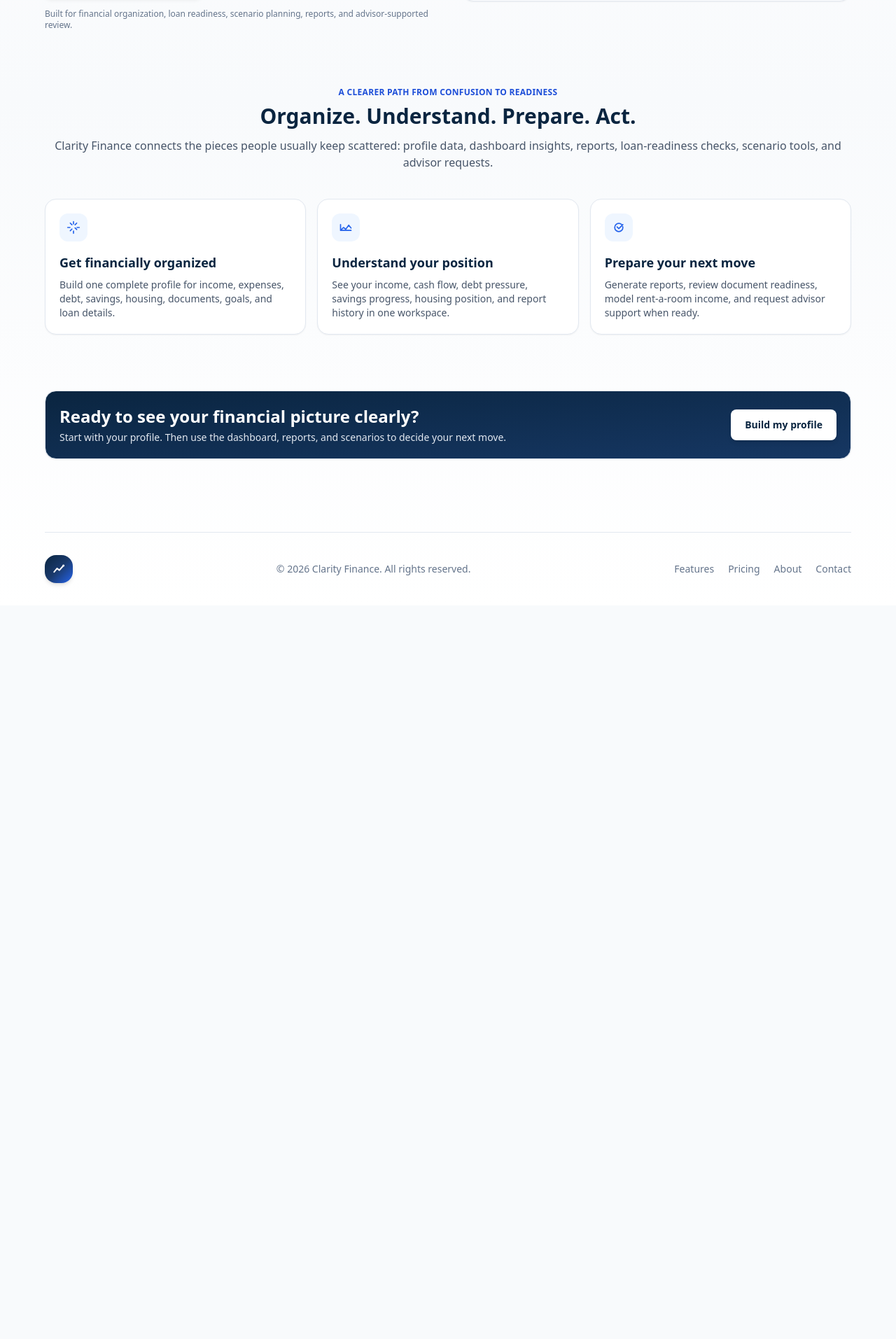
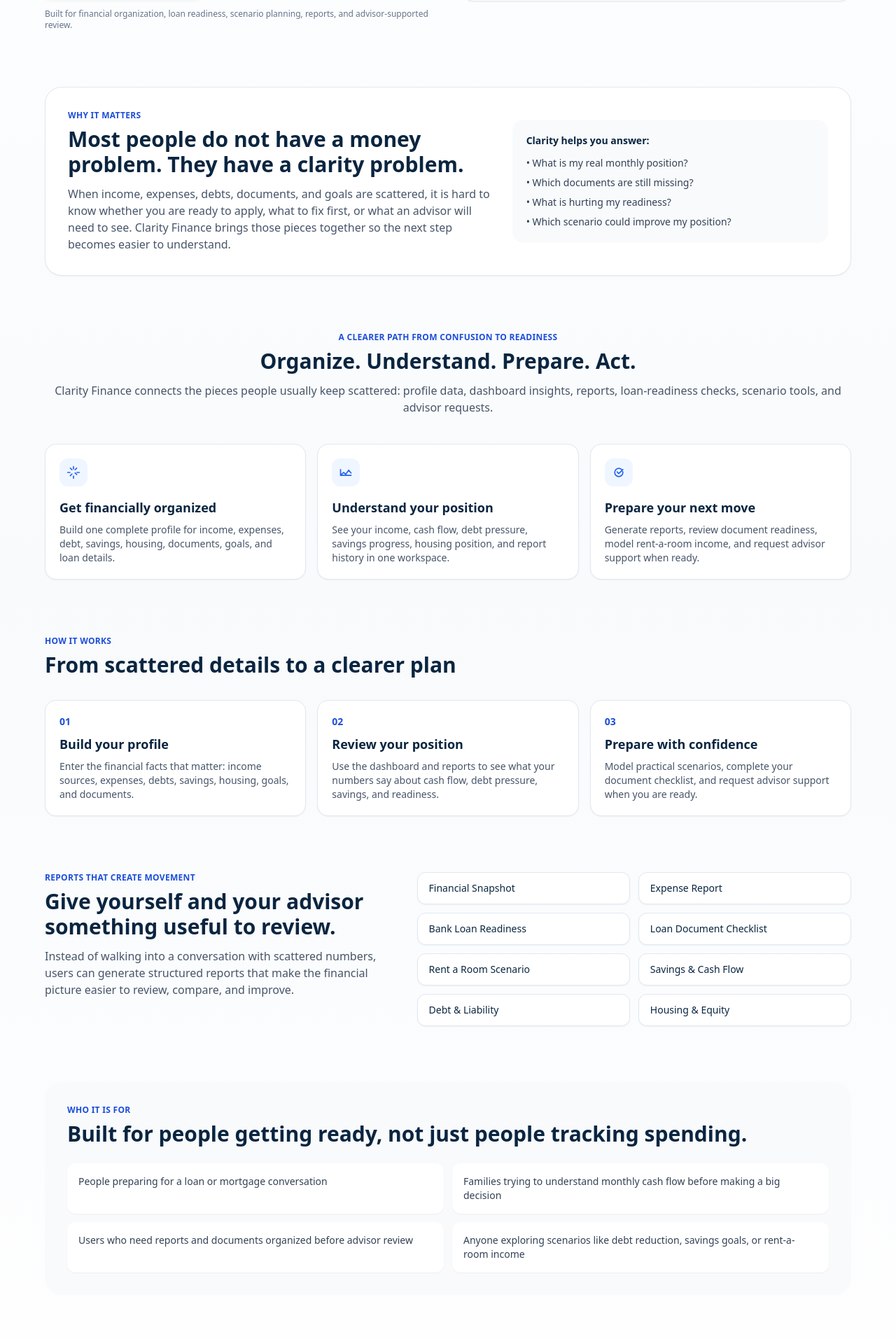
Before and after one commit to 345cayworks/clarityfinance, a Next.js app: page / in a window 1280 px wide. Shown: the part 587-2500 px from the top of the page at 70% size. Before the commit the page ends 1452 px from the top, so only its background shows below. Built offline with nearby package versions, Linux system fonts and the light colour scheme.

Commit message:
Make homepage more persuasive with conversion sections

```diff
--- a/app/(public)/page.tsx
+++ b/app/(public)/page.tsx
@@ -46,6 +46,42 @@
   { label: "Cash Flow", value: "+$612", tone: "text-emerald-600" },
   { label: "Debt Pressure", value: "24%", tone: "text-amber-600" },
   { label: "Reports", value: "8", tone: "text-blue-600" }
+];
+
+const howItWorks = [
+  {
+    step: "01",
+    title: "Build your profile",
+    description: "Enter the financial facts that matter: income sources, expenses, debts, savings, housing, goals, and documents."
+  },
+  {
+    step: "02",
+    title: "Review your position",
+    description: "Use the dashboard and reports to see what your numbers say about cash flow, debt pressure, savings, and readiness."
+  },
+  {
+    step: "03",
+    title: "Prepare with confidence",
+    description: "Model practical scenarios, complete your document checklist, and request advisor support when you are ready."
+  }
+];
+
+const reports = [
+  "Financial Snapshot",
+  "Expense Report",
+  "Bank Loan Readiness",
+  "Loan Document Checklist",
+  "Rent a Room Scenario",
+  "Savings & Cash Flow",
+  "Debt & Liability",
+  "Housing & Equity"
+];
+
+const audiences = [
+  "People preparing for a loan or mortgage conversation",
+  "Families trying to understand monthly cash flow before making a big decision",
+  "Users who need reports and documents organized before advisor review",
+  "Anyone exploring scenarios like debt reduction, savings goals, or rent-a-room income"
 ];
 
 export default function HomePage() {
@@ -111,6 +147,29 @@
         </div>
       </section>
 
+      <section className="rounded-3xl border border-slate-200 bg-white p-6 shadow-sm md:p-8">
+        <div className="grid gap-6 md:grid-cols-[1.15fr,0.85fr] md:items-center">
+          <div>
+            <p className="text-xs font-semibold uppercase tracking-wide text-blue-700">Why it matters</p>
+            <h2 className="mt-2 text-3xl font-semibold text-[#0A2540]">Most people do not have a money problem. They have a clarity problem.</h2>
+            <p className="mt-3 text-slate-600">
+              When income, expenses, debts, documents, and goals are scattered, it is hard to know whether you are ready to apply,
+              what to fix first, or what an advisor will need to see. Clarity Finance brings those pieces together so the next step
+              becomes easier to understand.
+            </p>
+          </div>
+          <div className="rounded-2xl bg-slate-50 p-5 text-sm text-slate-700">
+            <p className="font-semibold text-[#0A2540]">Clarity helps you answer:</p>
+            <ul className="mt-3 space-y-2">
+              <li>• What is my real monthly position?</li>
+              <li>• Which documents are still missing?</li>
+              <li>• What is hurting my readiness?</li>
+              <li>• Which scenario could improve my position?</li>
+            </ul>
+          </div>
+        </div>
+      </section>
+
       <section>
         <div className="text-center">
           <p className="text-xs font-semibold uppercase tracking-wide text-blue-700">A clearer path from confusion to readiness</p>
@@ -135,6 +194,52 @@
         </div>
       </section>
 
+      <section>
+        <div className="max-w-2xl">
+          <p className="text-xs font-semibold uppercase tracking-wide text-blue-700">How it works</p>
+          <h2 className="mt-2 text-3xl font-semibold text-[#0A2540]">From scattered details to a clearer plan</h2>
+        </div>
+        <div className="mt-8 grid gap-4 md:grid-cols-3">
+          {howItWorks.map((item) => (
+            <div key={item.step} className="card">
+              <p className="text-sm font-semibold text-blue-700">{item.step}</p>
+              <h3 className="mt-2 text-lg font-semibold text-[#0A2540]">{item.title}</h3>
+              <p className="mt-2 text-sm text-slate-600">{item.description}</p>
+            </div>
+          ))}
+        </div>
+      </section>
+
+      <section className="grid gap-6 md:grid-cols-[0.9fr,1.1fr] md:items-start">
+        <div>
+          <p className="text-xs font-semibold uppercase tracking-wide text-blue-700">Reports that create movement</p>
+          <h2 className="mt-2 text-3xl font-semibold text-[#0A2540]">Give yourself and your advisor something useful to review.</h2>
+          <p className="mt-3 text-slate-600">
+            Instead of walking into a conversation with scattered numbers, users can generate structured reports that make the
+            financial picture easier to review, compare, and improve.
+          </p>
+        </div>
+        <div className="grid gap-3 sm:grid-cols-2">
+          {reports.map((report) => (
+            <div key={report} className="rounded-xl border border-slate-200 bg-white px-4 py-3 text-sm font-medium text-[#0A2540] shadow-sm">
+              {report}
+            </div>
+          ))}
+        </div>
+      </section>
+
+      <section className="rounded-3xl bg-slate-50 p-6 md:p-8">
+        <p className="text-xs font-semibold uppercase tracking-wide text-blue-700">Who it is for</p>
+        <h2 className="mt-2 text-3xl font-semibold text-[#0A2540]">Built for people getting ready, not just people tracking spending.</h2>
+        <div className="mt-6 grid gap-3 md:grid-cols-2">
+          {audiences.map((audience) => (
+            <div key={audience} className="rounded-xl bg-white p-4 text-sm text-slate-700 shadow-sm">
+              {audience}
+            </div>
+          ))}
+        </div>
+      </section>
+
       <section className="card flex flex-col items-start gap-4 bg-gradient-to-br from-[#0A2540] to-[#163763] text-white md:flex-row md:items-center md:justify-between">
         <div>
           <h3 className="text-2xl font-semibold">Ready to see your financial picture clearly?</h3>
```
